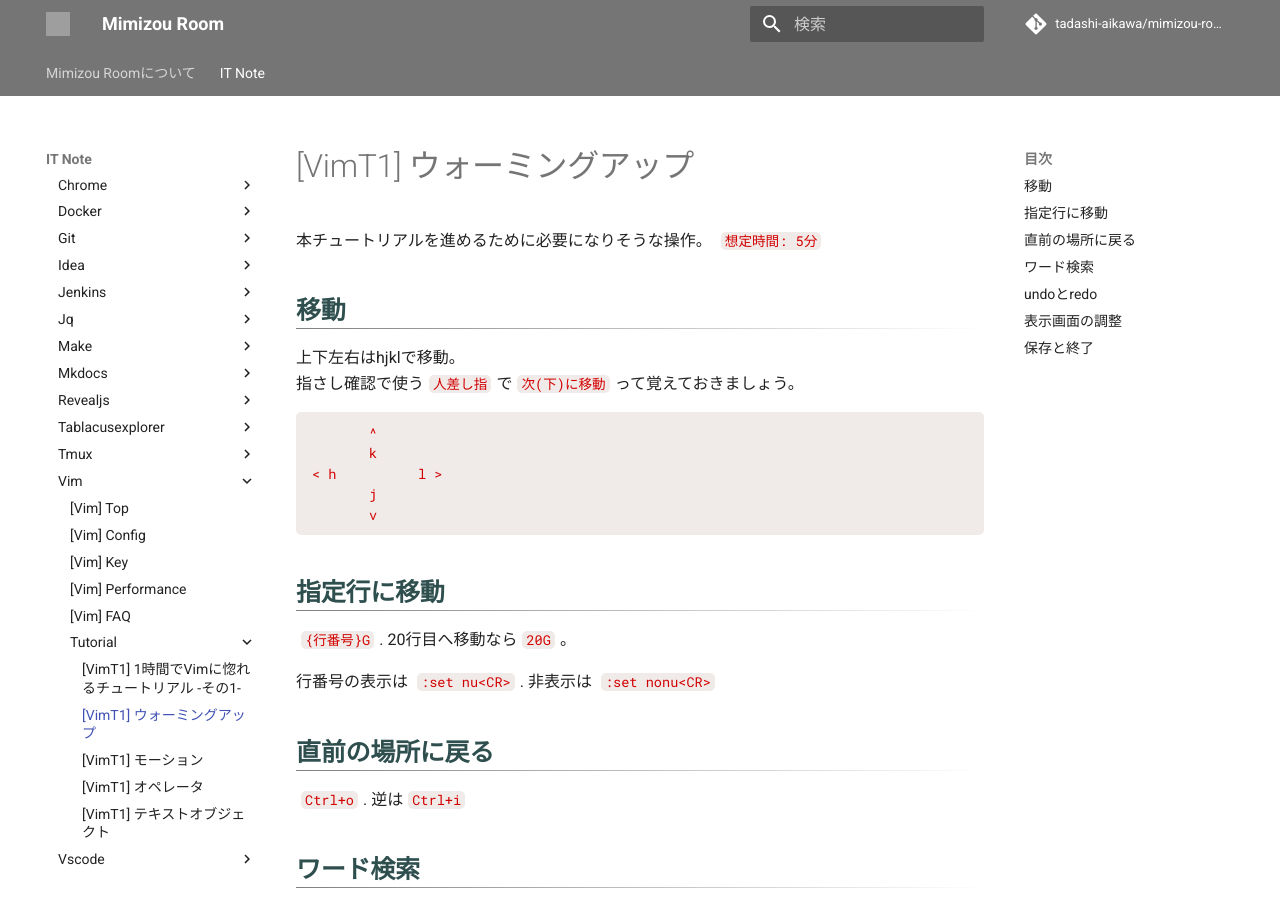
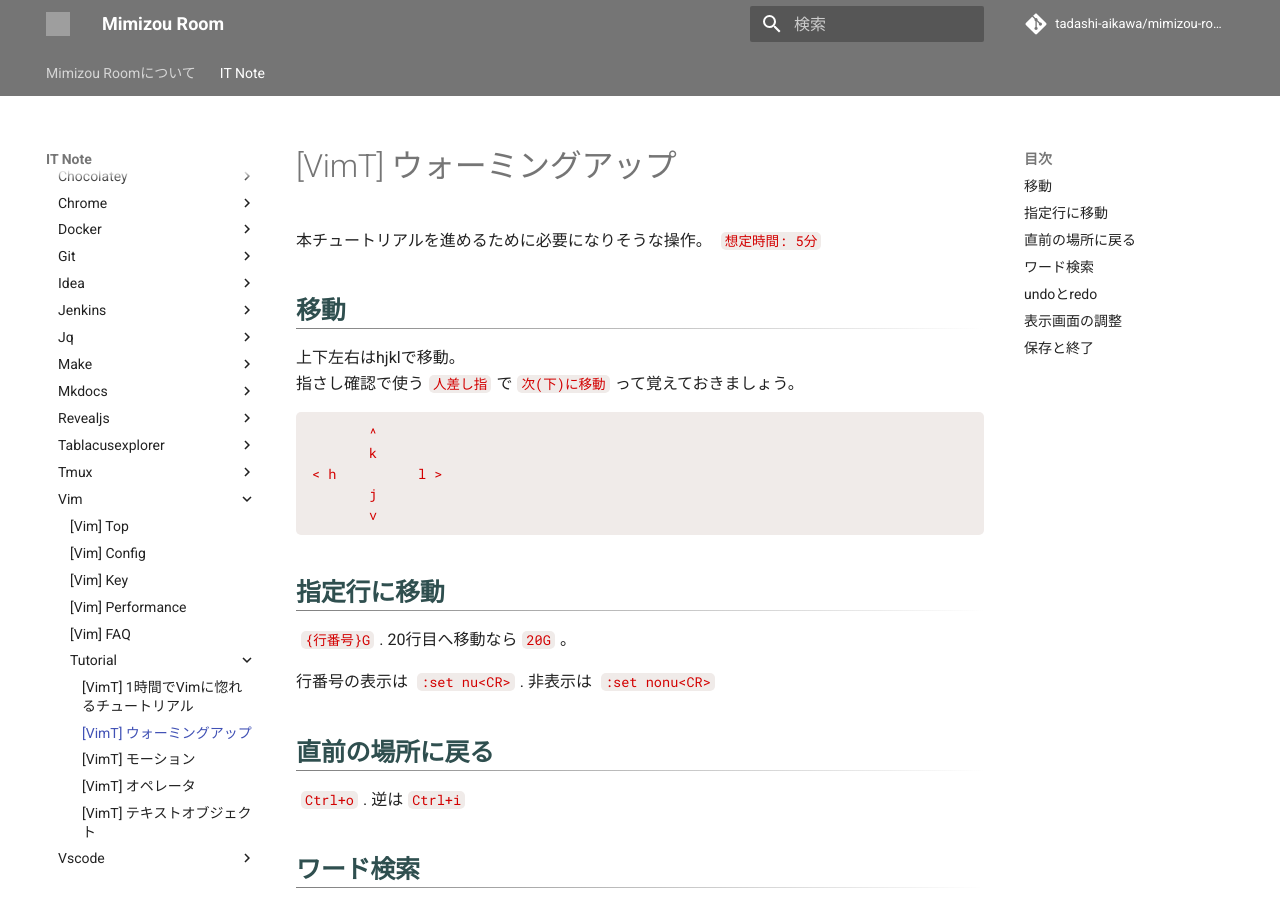
Before and after one commit to tadashi-aikawa/mimizou-room, an MkDocs documentation site: the page built from docs/IT_Note/tools/vim/tutorial/2-warming-up.md, in a window 1280 px wide and 900 px high. Built offline with MkDocs 1.6.1 and Material for MkDocs 9.7.7, drawn with Linux system fonts in a browser that asks for light colours; comment, search, counter and statistics services are not loaded; grey boxes are pictures that could not be loaded.

Commit message:
[VimT] リファクタリング

```diff
--- a/docs/IT_Note/tools/vim/tutorial/1-summary.md
+++ b/docs/IT_Note/tools/vim/tutorial/1-summary.md
@@ -1,4 +1,4 @@
-# [VimT1] 1時間でVimに惚れるチュートリアル -その1-
+# [VimT] 1時間でVimに惚れるチュートリアル
 
 
 Vim tutorっぽいやつです。
--- a/docs/IT_Note/tools/vim/tutorial/2-warming-up.md
+++ b/docs/IT_Note/tools/vim/tutorial/2-warming-up.md
@@ -1,4 +1,4 @@
-# [VimT1] ウォーミングアップ
+# [VimT] ウォーミングアップ
 
 本チュートリアルを進めるために必要になりそうな操作。  `想定時間: 5分`
 
--- a/docs/IT_Note/tools/vim/tutorial/3-motion.md
+++ b/docs/IT_Note/tools/vim/tutorial/3-motion.md
@@ -1,4 +1,4 @@
-# [VimT1] モーション
+# [VimT] モーション
 
 移動のこと。 `想定時間: 10分`
 
--- a/docs/IT_Note/tools/vim/tutorial/4-operator.md
+++ b/docs/IT_Note/tools/vim/tutorial/4-operator.md
@@ -1,4 +1,4 @@
-# [VimT1] オペレータ
+# [VimT] オペレータ
 
 操作方法のこと `想定時間: 15分`
 
--- a/docs/IT_Note/tools/vim/tutorial/5-textobject.md
+++ b/docs/IT_Note/tools/vim/tutorial/5-textobject.md
@@ -1,4 +1,4 @@
-# [VimT1] テキストオブジェクト
+# [VimT] テキストオブジェクト
 
 まとまりを表すモノ。 `想定時間: 10分`
 
```
